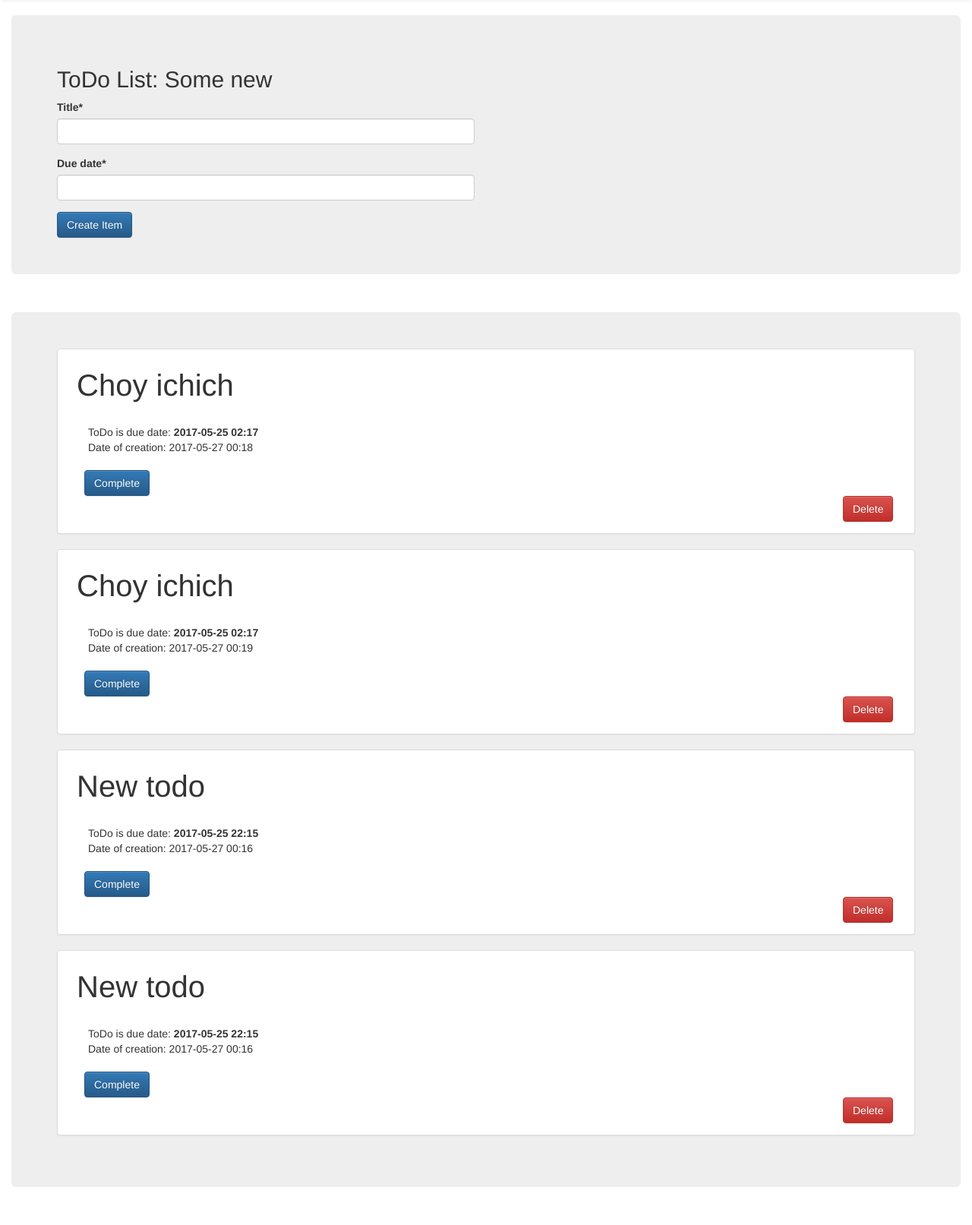
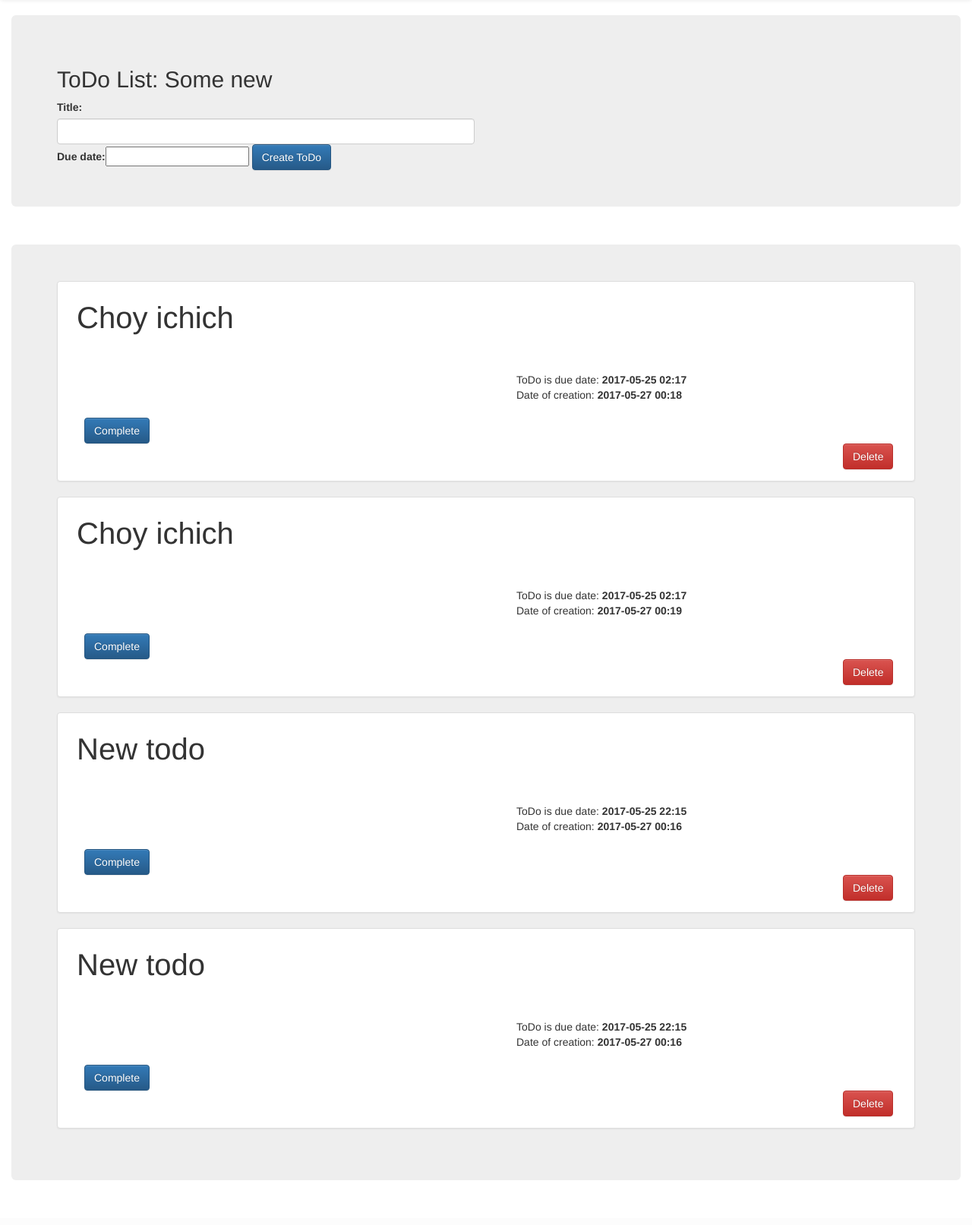
Before and after one commit to Disctanger/todoapp, a Django app: page /list/55 in a window 1280 px wide. Shown: the part 52-1665 px from the top of the page at 76% size. After the commit the page ends 1606 px from the top, so only its background shows below. Run offline with Django 3.2, Linux system fonts and the light colour scheme; data comes from the database, SQL or seed files in the repository; both versions use the stored data as it was after the commit; some libraries are stand-ins or nearby versions.

Commit message:
Check after adaptation to webfactions.com
Minor changes

```diff
--- a/todo/templates/toppage/detail.html
+++ b/todo/templates/toppage/detail.html
@@ -13,8 +13,8 @@
 				<h2>ToDo List: {{list_title}}</h2>
 
 				<form method='POST' action=''> {%csrf_token%}
-					{{ form|crispy }}
-					<input class='btn btn-primary' type='submit' value='Create Item'/>
+					{{ form }}
+					<input class='btn btn-primary' type='submit' value='Create ToDo'/>
 				</form>
 				{%if info%}
 					<p class='alert alert-warning'>{{info}}</p>
@@ -41,9 +41,16 @@
 
 
 						<h3 class="link-text"  style='margin:10px; font-size:40px'>{{item.title}}</h3></br>
-						<span class="text-element itemListInfo"  style='margin-left:25px; margin-bottom:10px' >ToDo is due date:<strong> {{item.due_Date|date:"Y-m-d H:i"}}</strong></span></br>
-						<span class="text-element itemListDate" style='margin-left:25px; margin-bottom:10px'>Date of creation: {{item.createTime|date:"Y-m-d H:i"}} </span>
+						<div class="row">
+						  <div class="col-md-6">
 
+						  </div>
+						  <div class="col-md-6"></br>
+						  <span class="text-element itemListInfo"  style='margin-left:25px; margin-bottom:10px' >ToDo is due date: <strong>{{item.due_Date|date:"Y-m-d H:i"}}</strong></span></br>
+						<span class="text-element itemListDate" style='margin-left:25px; margin-bottom:10px'>Date of creation: <strong>{{item.createTime|date:"Y-m-d H:i"}}</strong> </span>
+
+						  </div>
+						</div>
 						{%if item.completed %}
 
 							<form style='margin-top:20px; margin-left:20px' id="{{item.id}}" method='POST' action=''> {%csrf_token%}
--- a/todo/templates/toppage/header.html
+++ b/todo/templates/toppage/header.html
@@ -65,7 +65,7 @@
     <!-- Collect the nav links, forms, and other content for toggling -->
     <div class="collapse navbar-collapse" id="bs-example-navbar-collapse-1">
 
-		<a href='search' class="btn btn-default navbar-btn navbar-right">Search</a>
+		<a href='{%url "search"%}' class="btn btn-default navbar-btn navbar-right">Search</a>
 
 
 
--- a/todo/urls.py
+++ b/todo/urls.py
@@ -21,6 +21,7 @@ from .views import (
 
 urlpatterns = [
     url(r'^$', list, name="list" ),
-    url(r'^list/(?P<id>\d+)$', detail, name="detail" ),
     url(r'search/$', search, name="search"),
+    url(r'^list/(?P<id>\d+)', detail, name="detail" ),
+
     ]
--- a/todo/views.py
+++ b/todo/views.py
@@ -108,6 +108,7 @@ def detail (request, id):
 
 
     form = ToDoForm()
+    print(str(form))
     context = {
         "info" : info,
         "object_list": queryset,
--- a/todoapp/urls.py
+++ b/todoapp/urls.py
@@ -20,7 +20,7 @@ from todo.views import (
     search,
     list,
     detail,
-    edit)
+    )
 
 urlpatterns = [
     #url(r'^$', list, name='list'),
```
Also changed, not shown: db.sqlite3.
